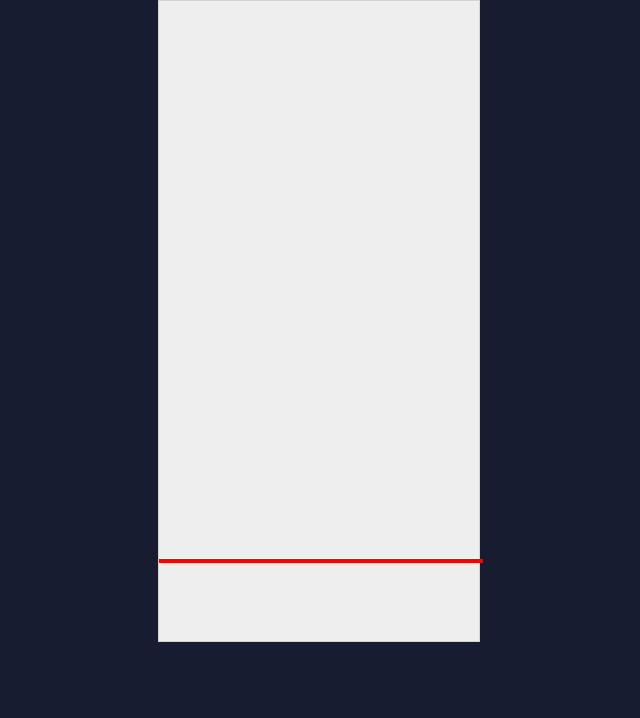
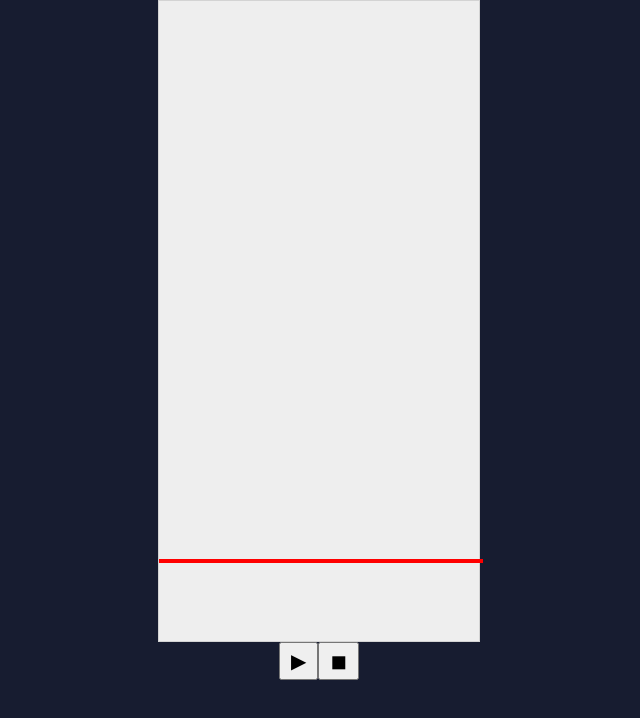
Before and after one commit to wlizama/falling_numbers_web, a plain HTML site: page index.html in a window 1280 px wide. Shown: the whole page, without its empty margins (321-961 px from the left). Drawn offline with Linux system fonts and the light colour scheme.

Commit message:
add buttons

```diff
--- a/index.html
+++ b/index.html
@@ -11,6 +11,7 @@
           font-family: Arial;
           background: #171c30;
           display: flex;
+          flex-direction: column;
           align-items: center;
           justify-content: center;
           max-height: 100vh;
@@ -33,13 +34,25 @@
             top: 550px;
             width: 100%;
         }
-
+        .button-container{
+        	display: flex;
+        }
+        .button-container button{
+        	font-size: 20px;
+        	padding: 5px 10px;
+        }
 
     </style>
 </head>
 <body>
 
-    <div id="mainContainer" class="main-container"><hr class="floor"></div>
+    <div id="mainContainer" class="main-container">
+    	<hr class="floor">
+    </div>
+    <div class="button-container">
+    	<button onclick="startGame()">▶</button>
+    	<button onclick="endGame()">◼</button>
+    </div>
 
     <script>
 
```
